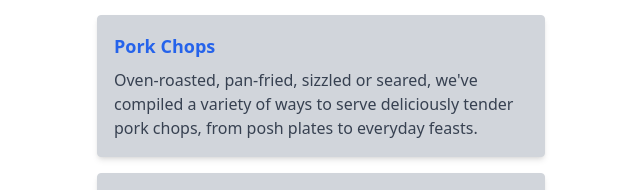
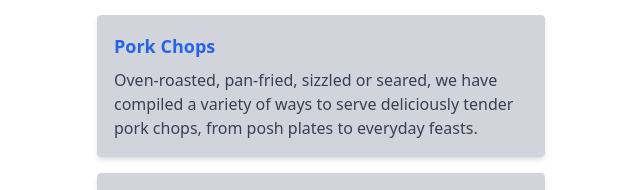
Before and after one commit to KGrim23/dinner-bot-app, a Next.js app: page / in a window 1280 px wide. Shown: the part 396-586 px from the top of the page, without its empty margins (319-959 px from the left). Built offline with nearby package versions, Linux system fonts and the light colour scheme.

Commit message:
fixed the error with quotation

```diff
--- a/app/page.js
+++ b/app/page.js
@@ -92,7 +92,7 @@ export default function Home() {
           <div className="p-4 border border-gray-300 bg-gray-300 rounded shadow-md">
             <h3 className="text-lg font-semibold text-blue-600">Pork Chops</h3>
             <p className="mt-2 text-gray-700">
-              Oven-roasted, pan-fried, sizzled or seared, we&apos;ve compiled a
+              Oven-roasted, pan-fried, sizzled or seared, we have compiled a
               variety of ways to serve deliciously tender pork chops, from posh
               plates to everyday feasts.
             </p>
```
